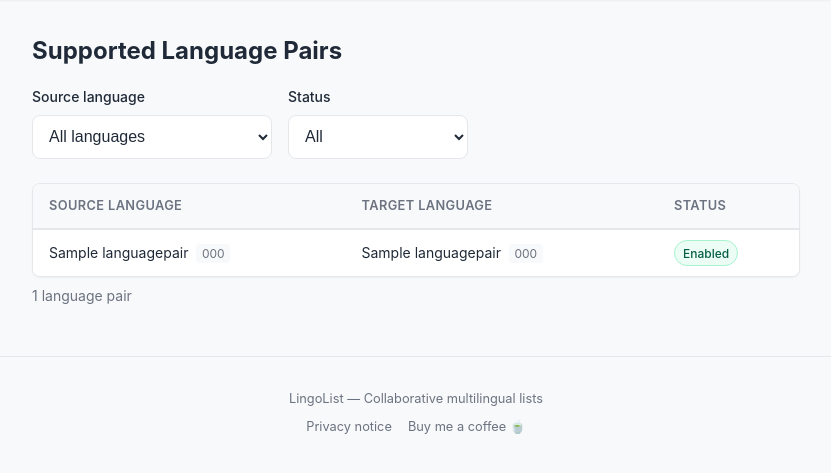
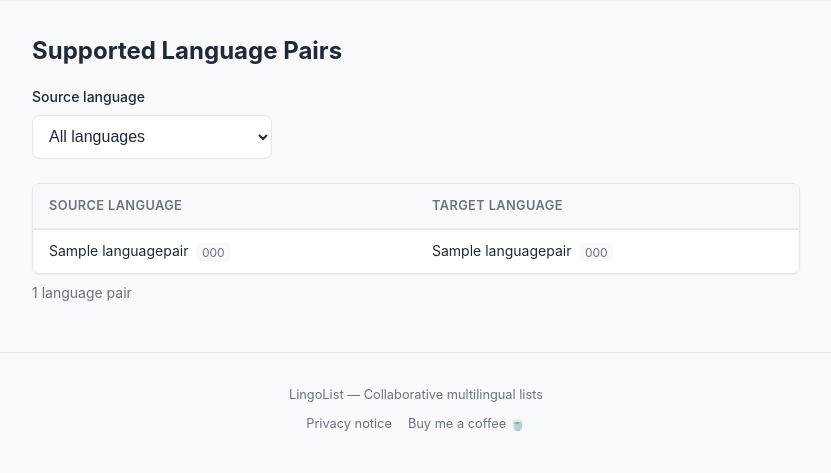
Before and after one commit to gribboa/lingo-list, a Django app: page /translations/languages/ in a window 1280 px wide. Shown: the part 57-530 px from the top of the page, without its empty margins (224-1055 px from the left). Run offline with Django 5.2, Linux system fonts and the light colour scheme; tables that the repository leaves empty hold one stand-in row (values such as "Sample post"); some libraries are stand-ins or nearby versions.

Commit message:
Show only enabled language pairs on the languages page
Remove status column, status filter, and status badge CSS. The page now
queries only enabled pairs so users see what's actually available.

https://claude.ai/code/session_01Aq7H8BxchB1qGFAtrGCDxb

```diff
--- a/static/css/style.css
+++ b/static/css/style.css
@@ -1468,32 +1468,6 @@ footer {
     margin-left: 0.25rem;
 }
 
-.status-badge {
-    display: inline-block;
-    padding: 0.15rem 0.5rem;
-    border-radius: 100px;
-    font-size: 0.75rem;
-    font-weight: 500;
-    white-space: nowrap;
-}
-
-.status-enabled {
-    background: #ecfdf5;
-    color: #065f46;
-    border: 1px solid #a7f3d0;
-}
-
-.status-disabled {
-    background: var(--color-bg);
-    color: var(--color-text-muted);
-    border: 1px solid var(--color-border);
-}
-
-[data-theme="dark"] .status-enabled {
-    background: rgba(16, 185, 129, 0.15);
-    color: #34d399;
-    border-color: rgba(16, 185, 129, 0.3);
-}
 
 @media (max-width: 480px) {
     .language-filter-row {
--- a/templates/translations/language_pairs.html
+++ b/templates/translations/language_pairs.html
@@ -21,17 +21,9 @@
                     {% endfor %}
                 </select>
             </div>
-            <div class="language-filter-group">
-                <label for="enabled-select">{% trans "Status" %}</label>
-                <select id="enabled-select" name="enabled" class="form-select" onchange="this.form.submit()">
-                    <option value="">{% trans "All" %}</option>
-                    <option value="1" {% if selected_enabled == "1" %}selected{% endif %}>{% trans "Enabled" %}</option>
-                    <option value="0" {% if selected_enabled == "0" %}selected{% endif %}>{% trans "Disabled" %}</option>
-                </select>
-            </div>
-            {% if selected_source or selected_enabled %}
+            {% if selected_source %}
                 <div class="language-filter-group language-filter-clear">
-                    <a href="{% url 'translations:language_pairs' %}" class="btn btn-outline btn-sm">{% trans "Clear filters" %}</a>
+                    <a href="{% url 'translations:language_pairs' %}" class="btn btn-outline btn-sm">{% trans "Clear" %}</a>
                 </div>
             {% endif %}
         </div>
@@ -44,7 +36,6 @@
                 <tr>
                     <th>{% trans "Source Language" %}</th>
                     <th>{% trans "Target Language" %}</th>
-                    <th>{% trans "Status" %}</th>
                 </tr>
             </thead>
             <tbody>
@@ -52,13 +43,6 @@
                 <tr>
                     <td>{{ pair.source_name }} <span class="lang-code">{{ pair.source_code }}</span></td>
                     <td>{{ pair.target_name }} <span class="lang-code">{{ pair.target_code }}</span></td>
-                    <td>
-                        {% if pair.enabled %}
-                            <span class="status-badge status-enabled">{% trans "Enabled" %}</span>
-                        {% else %}
-                            <span class="status-badge status-disabled">{% trans "Disabled" %}</span>
-                        {% endif %}
-                    </td>
                 </tr>
                 {% endfor %}
             </tbody>
--- a/translations/views.py
+++ b/translations/views.py
@@ -6,19 +6,15 @@ from .models import LanguagePair
 def language_pairs(request):
     """Display available LibreTranslate language pairs with source-language filtering."""
     source_filter = request.GET.get("source", "")
-    enabled_filter = request.GET.get("enabled", "")
 
-    pairs = LanguagePair.objects.all()
+    pairs = LanguagePair.objects.filter(enabled=True)
     if source_filter:
         pairs = pairs.filter(source_code=source_filter)
-    if enabled_filter == "1":
-        pairs = pairs.filter(enabled=True)
-    elif enabled_filter == "0":
-        pairs = pairs.filter(enabled=False)
 
-    # Distinct source languages for the filter dropdown
+    # Distinct source languages for the filter dropdown (enabled only)
     source_languages = (
-        LanguagePair.objects.values_list("source_code", "source_name")
+        LanguagePair.objects.filter(enabled=True)
+        .values_list("source_code", "source_name")
         .distinct()
         .order_by("source_name")
     )
@@ -30,6 +26,5 @@ def language_pairs(request):
             "pairs": pairs,
             "source_languages": source_languages,
             "selected_source": source_filter,
-            "selected_enabled": enabled_filter,
         },
     )
```
